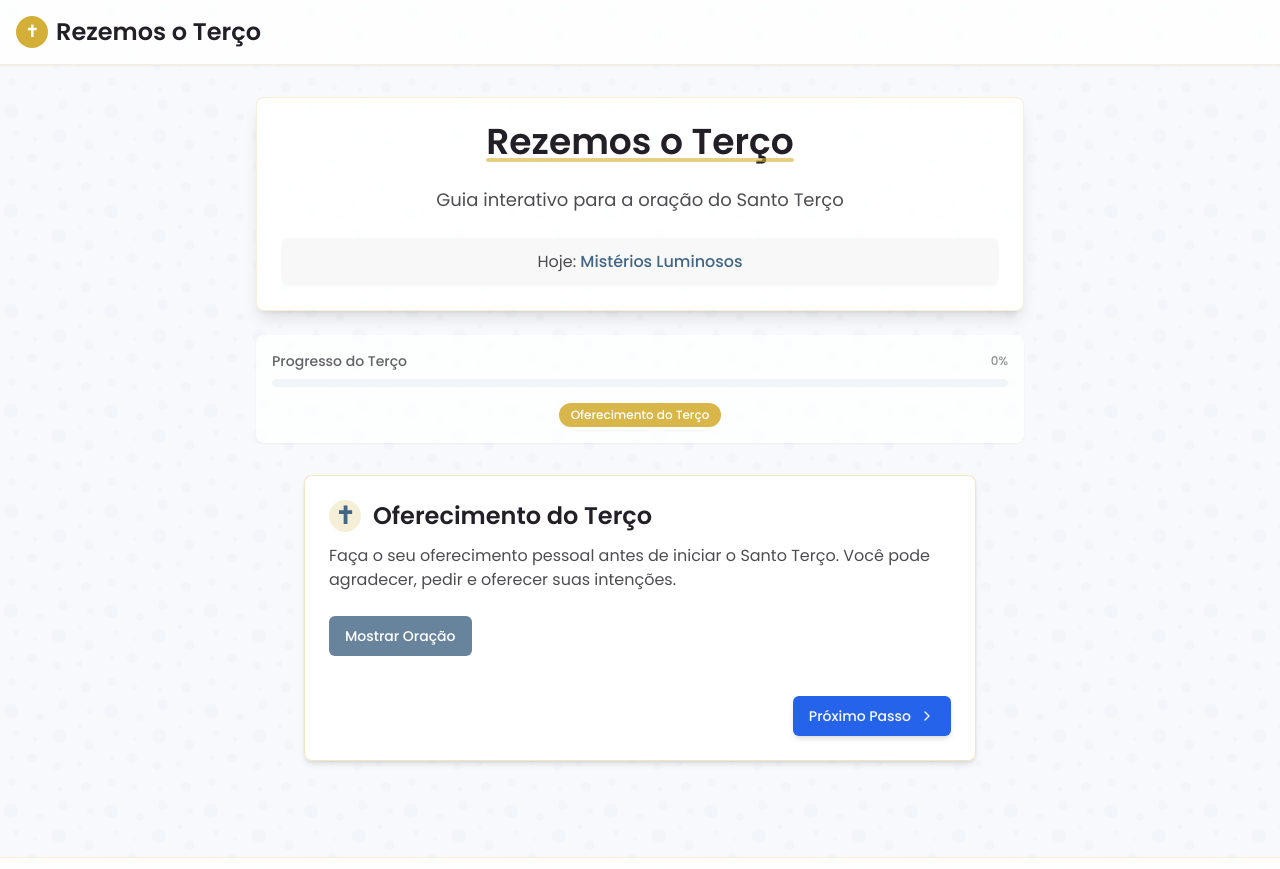
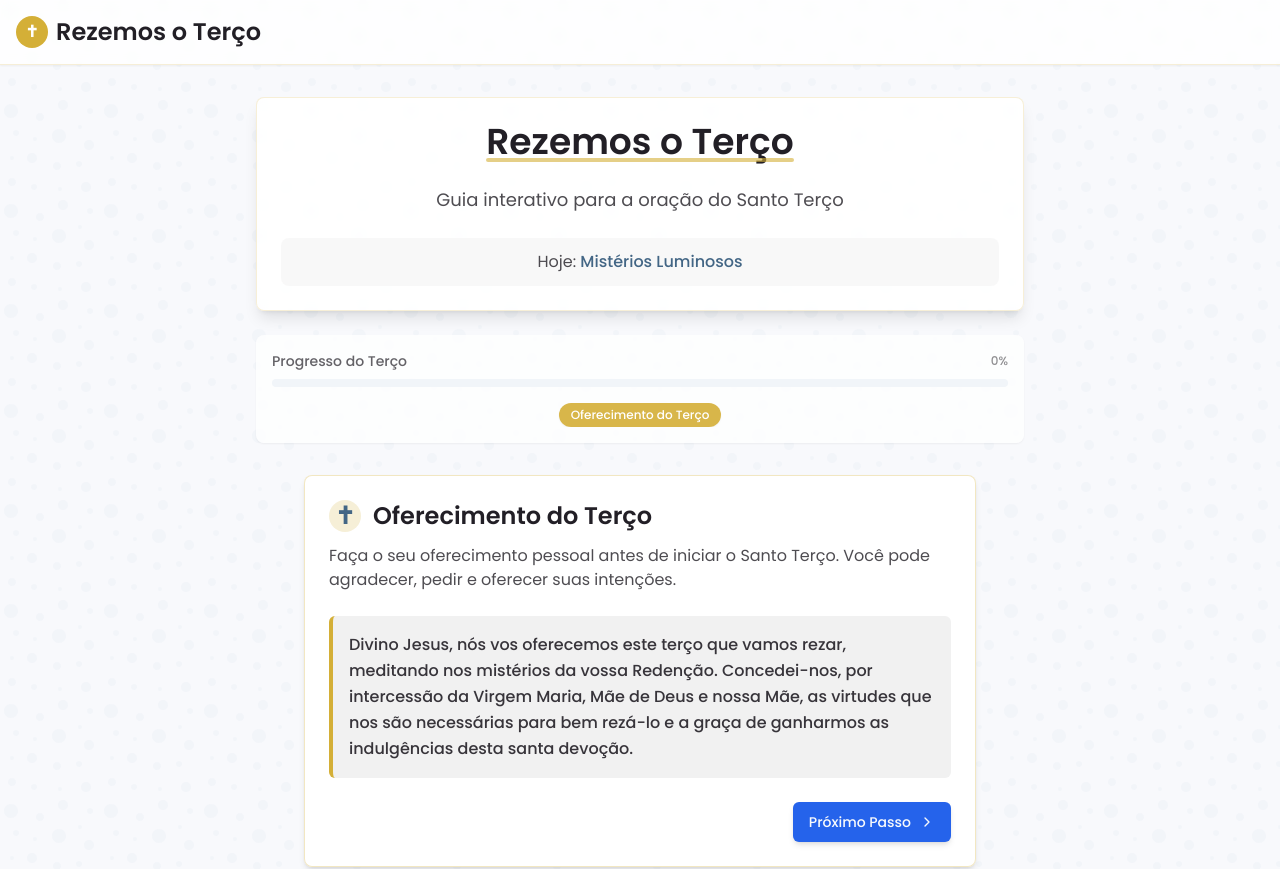
Before and after one commit to jbrunops/quero-ser-catolico, a React (Vite) app: page / in a window 1280 px wide. Shown: the top 869 px of the page. Built offline with nearby package versions, Linux system fonts and the light colour scheme.

Commit message:
Correções nas etapas de progresso

```diff
--- a/src/components/PrayerStep.tsx
+++ b/src/components/PrayerStep.tsx
@@ -10,7 +10,6 @@ interface PrayerStepProps {
 }
 
 const PrayerStep = ({ step, onComplete, isActive }: PrayerStepProps) => {
-  const [showPrayer, setShowPrayer] = useState(false);
   const [prayersDone, setPrayersDone] = useState(0);
   const [isCompleted, setIsCompleted] = useState(false);
 
@@ -45,24 +44,15 @@ const PrayerStep = ({ step, onComplete, isActive }: PrayerStepProps) => {
 
       {step.prayerText && (
         <div className="mt-4 mb-6">
-          {!showPrayer && step.type === 'prayer' ? (
-            <Button
-              onClick={() => setShowPrayer(true)}
-              className="bg-vatican-blue/80 hover:bg-vatican-blue text-white transition-all mb-4"
-            >
-              Mostrar Oração
-            </Button>
-          ) : (
-            <div className="bg-vatican-light rounded-md p-4 border-l-4 border-vatican-gold animate-fade-in">
-              <p className="text-vatican-dark/90 font-medium leading-relaxed whitespace-pre-line">
-                {step.prayerText}
-              </p>
-            </div>
-          )}
+          <div className="bg-vatican-light rounded-md p-4 border-l-4 border-vatican-gold animate-fade-in">
+            <p className="text-vatican-dark/90 font-medium leading-relaxed whitespace-pre-line">
+              {step.prayerText}
+            </p>
+          </div>
         </div>
       )}
 
-      {hasMultiplePrayers && showPrayer && (
+      {hasMultiplePrayers && (
         <div className="mt-4 mb-6">
           <div className="flex flex-wrap gap-2 justify-center my-4">
             {Array.from({ length: step.repetitions! }, (_, i) => (
@@ -98,7 +88,7 @@ const PrayerStep = ({ step, onComplete, isActive }: PrayerStepProps) => {
             Próximo Passo
             <ChevronRight className="h-5 w-5" />
           </Button>
-        ) : showPrayer && (
+        ) : (
           <Button
             onClick={markPrayerDone}
             className="prayer-btn"
```
